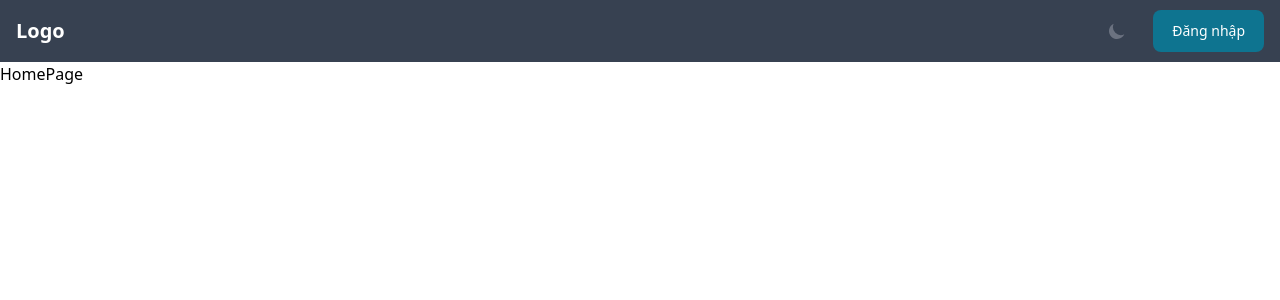
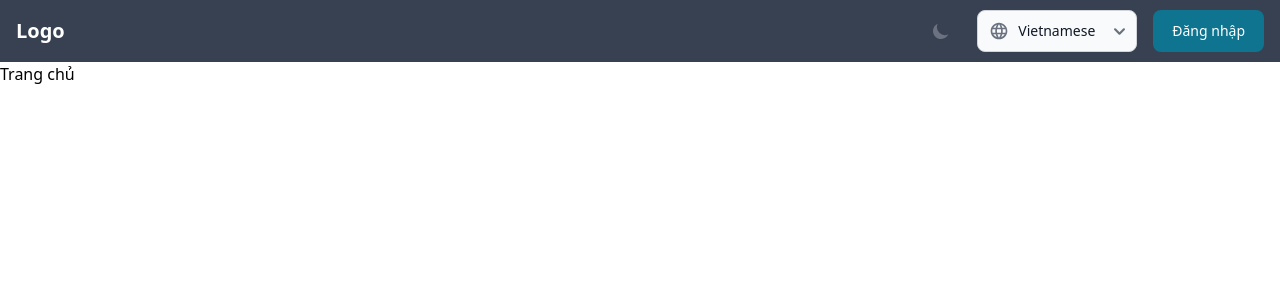
Before and after one commit to OliverDoan/frontend-boilerplate, a React (Vite) app: page / in a window 1280 px wide. Shown: the top 300 px of the page. Built offline with nearby package versions, Linux system fonts and the light colour scheme.

Commit message:
feat: multi-language i18n

```diff
--- a/package.json
+++ b/package.json
@@ -24,9 +24,12 @@
     "@hookform/resolvers": "^3.9.1",
     "flowbite": "^2.5.2",
     "flowbite-react": "^0.10.2",
+    "i18next": "^24.2.0",
     "react": "^18.3.1",
     "react-dom": "^18.3.1",
     "react-hook-form": "^7.54.2",
+    "react-i18next": "^15.2.0",
+    "react-icons": "^5.4.0",
     "react-router-dom": "^7.1.1",
     "yup": "^1.6.1"
   },
--- /dev/null
+++ b/src/@types/i18next.d.ts
@@ -0,0 +1,9 @@
+import 'i18next'
+import { defaultNS, resources } from 'src/i18n'
+
+declare module 'i18next' {
+  interface CustomTypeOptions {
+    defaultNS: typeof defaultNS
+    resources: (typeof resources)['vi']
+  }
+}
--- a/src/components/header/index.tsx
+++ b/src/components/header/index.tsx
@@ -1,18 +1,40 @@
-import { Button, DarkThemeToggle, Navbar } from 'flowbite-react'
-import { useMatch } from 'react-router-dom'
+import { Button, DarkThemeToggle, Navbar, Select } from 'flowbite-react'
+import { useTranslation } from 'react-i18next'
+import { Link, useMatch } from 'react-router-dom'
+import { LANGUAGES } from 'src/constants/languages'
+import { MdLanguage } from 'react-icons/md'
 
 export default function HeaderMain() {
   const rootMatch = useMatch('/')
   const isHomePage = Boolean(rootMatch)
+  const { i18n } = useTranslation()
+  console.log('🚀 ~ HeaderMain ~ i18n:', i18n.language)
 
+  const onChangeLang = (e: React.ChangeEvent<HTMLSelectElement>) => {
+    const lang_code = e.target.value
+    i18n.changeLanguage(lang_code)
+  }
   return (
     <Navbar fluid className='bg-gray-700 dark:bg-gray-900'>
-      <Navbar.Brand href='/'>
+      <Link to={'/'}>
         <span className='self-center text-xl font-semibold text-white whitespace-nowrap'>Logo</span>
-      </Navbar.Brand>
+      </Link>
       <div className='flex gap-4 md:order-2'>
         <DarkThemeToggle />
-        {isHomePage && <Button href='/login'>Đăng nhập</Button>}
+        <Select id='languages' defaultValue={i18n.language} onChange={onChangeLang} icon={MdLanguage}>
+          {LANGUAGES.map(({ code, label }) => (
+            <option key={code} value={code}>
+              {label}
+            </option>
+          ))}
+        </Select>
+        {isHomePage && (
+          <Button>
+            <Link to={'/login'}>
+              <span>Đăng nhập</span>
+            </Link>
+          </Button>
+        )}
       </div>
     </Navbar>
   )
--- /dev/null
+++ b/src/constants/languages.ts
@@ -0,0 +1,4 @@
+export const LANGUAGES = [
+  { label: 'Vietnamese', code: 'vi' },
+  { label: 'English', code: 'en' }
+]
--- /dev/null
+++ b/src/i18n/index.ts
@@ -0,0 +1,27 @@
+import HOME_VI from 'src/i18n/locales/vi/home.json'
+import HOME_EN from 'src/i18n/locales/en/home.json'
+import i18n from 'i18next'
+import { initReactI18next } from 'react-i18next'
+
+export const resources = {
+  en: {
+    home: HOME_EN
+  },
+  vi: {
+    home: HOME_VI
+  }
+} as const
+
+export const defaultNS = 'home'
+
+i18n.use(initReactI18next).init({
+  resources,
+  lng: 'vi',
+  ns: ['home'], // String or array of namespaces to load
+  fallbackLng: 'vi', // Language to use if translations in user language are not available.
+  defaultNS, // Default namespace used if not passed to translation function
+  interpolation: {
+    // Escape passed in values to avoid xss injection
+    escapeValue: false // react already safes from xss
+  }
+})
--- /dev/null
+++ b/src/i18n/locales/en/home.json
@@ -0,0 +1,3 @@
+{
+  "home__page":"Home Page"
+}
--- /dev/null
+++ b/src/i18n/locales/vi/home.json
@@ -0,0 +1,3 @@
+{
+  "home__page":"Trang chủ"
+}
--- a/src/main.tsx
+++ b/src/main.tsx
@@ -2,6 +2,7 @@ import 'flowbite'
 import { StrictMode } from 'react'
 import { createRoot } from 'react-dom/client'
 import { BrowserRouter } from 'react-router-dom'
+import 'src/i18n'
 import App from './App.tsx'
 
 createRoot(document.getElementById('root')!).render(
--- a/src/pages/home/index.tsx
+++ b/src/pages/home/index.tsx
@@ -1,3 +1,7 @@
+import { useTranslation } from 'react-i18next'
+
 export default function HomePage() {
-  return <div>HomePage</div>
+  const { t } = useTranslation('home')
+
+  return <div>{t('home__page')}</div>
 }
```
Also changed, not shown: 1 other file (tests, documents, lock files or other folders).
